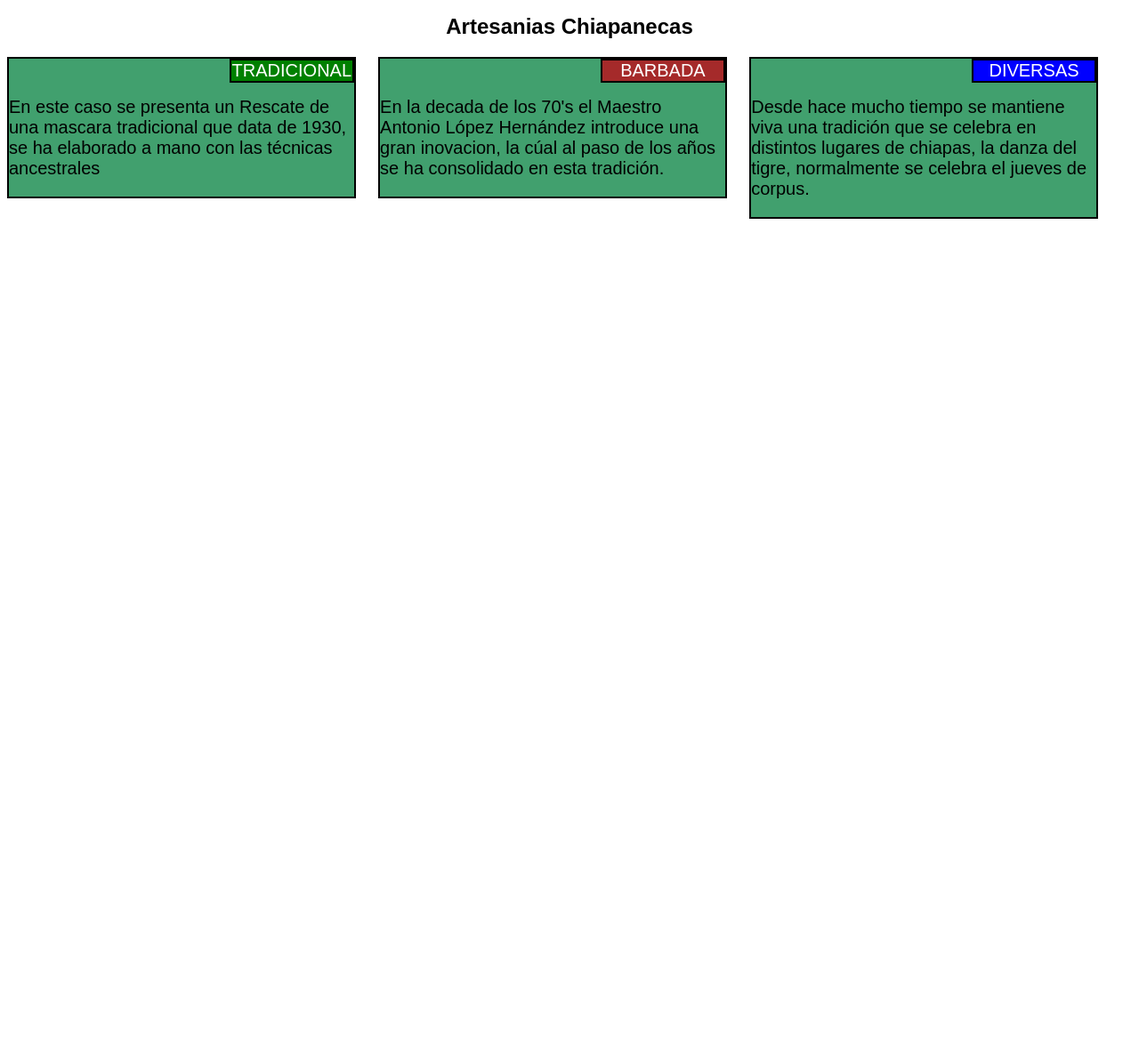
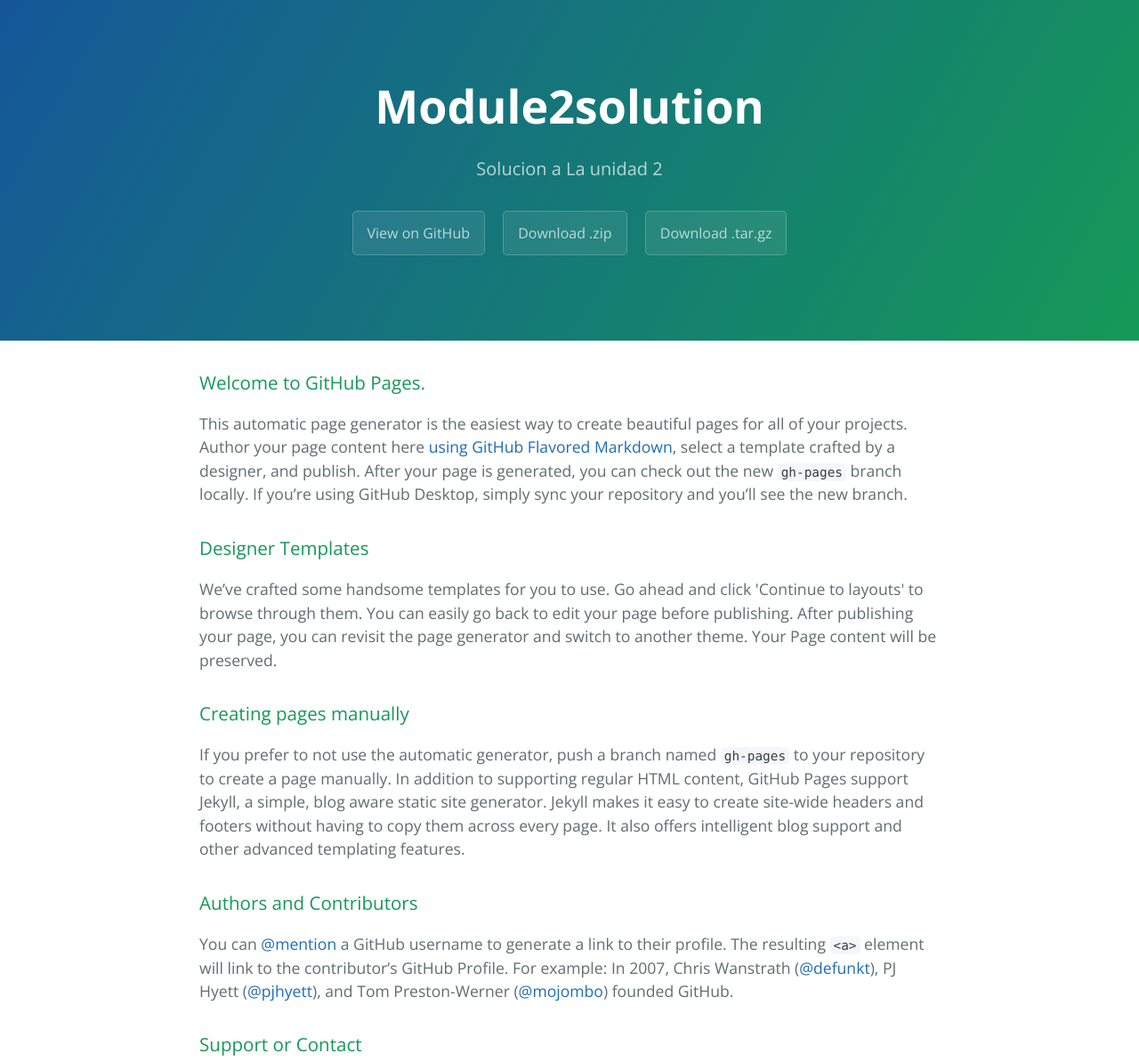
Before and after one commit to usiliceo/module2solution, a plain HTML site: page index.html in a window 1280 px wide. Shown: the top 1193 px of the page at 89% size. Before the commit the page ends 800 px from the top, so only its background shows below. Drawn offline with nearby package versions, Linux system fonts and the light colour scheme.

Commit message:
Create gh-pages branch via GitHub

```diff
--- a/index.html
+++ b/index.html
@@ -1,43 +1,57 @@
 <!DOCTYPE html>
-<html>
-<head>
-<meta charset="UTF-8">
-<title>SOL-U2 ATESANIAS</title>
-<meta name="viewport" content="width-device=width,
-	initial-scale=1, maximun-scale=1">
-<link rel="stylesheet" href="artesanias.css">
-<link href="logo.jpg" type="image/x-icon" rel="shortcut icon">
-</head>
+<html lang="en-us">
+  <head>
+    <meta charset="UTF-8">
+    <title>Module2solution by usiliceo</title>
+    <meta name="viewport" content="width=device-width, initial-scale=1">
+    <link rel="stylesheet" type="text/css" href="stylesheets/normalize.css" media="screen">
+    <link href='https://fonts.googleapis.com/css?family=Open+Sans:400,700' rel='stylesheet' type='text/css'>
+    <link rel="stylesheet" type="text/css" href="stylesheets/stylesheet.css" media="screen">
+    <link rel="stylesheet" type="text/css" href="stylesheets/github-light.css" media="screen">
+  </head>
+  <body>
+    <section class="page-header">
+      <h1 class="project-name">Module2solution</h1>
+      <h2 class="project-tagline">Solucion a La unidad 2</h2>
+      <a href="https://github.com/usiliceo/module2solution" class="btn">View on GitHub</a>
+      <a href="https://github.com/usiliceo/module2solution/zipball/master" class="btn">Download .zip</a>
+      <a href="https://github.com/usiliceo/module2solution/tarball/master" class="btn">Download .tar.gz</a>
+    </section>
 
-<body>
-	<h1>Artesanias Chiapanecas</h1>
-	<div class="renglon">
-		<div class="col-lg-4 col-md-6">
-			<div id="titulo" class="campo1">TRADICIONAL</div><br>
-			<p> En este caso se presenta un
-				Rescate de una mascara tradicional
-				que data de 1930, se ha elaborado  a
-				mano con las técnicas ancestrales </p>
-		</div>
+    <section class="main-content">
+      <h3>
+<a id="welcome-to-github-pages" class="anchor" href="#welcome-to-github-pages" aria-hidden="true"><span aria-hidden="true" class="octicon octicon-link"></span></a>Welcome to GitHub Pages.</h3>
 
-		<div class="col-lg-4 col-md-6">
-			<div id="titulo" class="campo2">BARBADA</div><br>
-			<p>En la decada de los 70's el
-			   Maestro Antonio López Hernández
-			   introduce una gran inovacion, la
-			   cúal al paso de los años se ha
-			   consolidado en esta tradición.</p>
-		</div>
+<p>This automatic page generator is the easiest way to create beautiful pages for all of your projects. Author your page content here <a href="https://guides.github.com/features/mastering-markdown/">using GitHub Flavored Markdown</a>, select a template crafted by a designer, and publish. After your page is generated, you can check out the new <code>gh-pages</code> branch locally. If you’re using GitHub Desktop, simply sync your repository and you’ll see the new branch.</p>
 
-		<div class="col-lg-4 col-md-1">
-			<div id="titulo" class="campo3">DIVERSAS</div><br>
-			<p> Desde hace mucho tiempo se
-				mantiene viva una tradición que
-				se celebra en distintos lugares
-				de chiapas, la danza del tigre,
-				normalmente se celebra el jueves
-				de corpus.</p>
-		</div>
-	</div>
-</body>
+<h3>
+<a id="designer-templates" class="anchor" href="#designer-templates" aria-hidden="true"><span aria-hidden="true" class="octicon octicon-link"></span></a>Designer Templates</h3>
+
+<p>We’ve crafted some handsome templates for you to use. Go ahead and click 'Continue to layouts' to browse through them. You can easily go back to edit your page before publishing. After publishing your page, you can revisit the page generator and switch to another theme. Your Page content will be preserved.</p>
+
+<h3>
+<a id="creating-pages-manually" class="anchor" href="#creating-pages-manually" aria-hidden="true"><span aria-hidden="true" class="octicon octicon-link"></span></a>Creating pages manually</h3>
+
+<p>If you prefer to not use the automatic generator, push a branch named <code>gh-pages</code> to your repository to create a page manually. In addition to supporting regular HTML content, GitHub Pages support Jekyll, a simple, blog aware static site generator. Jekyll makes it easy to create site-wide headers and footers without having to copy them across every page. It also offers intelligent blog support and other advanced templating features.</p>
+
+<h3>
+<a id="authors-and-contributors" class="anchor" href="#authors-and-contributors" aria-hidden="true"><span aria-hidden="true" class="octicon octicon-link"></span></a>Authors and Contributors</h3>
+
+<p>You can <a href="https://help.github.com/articles/basic-writing-and-formatting-syntax/#mentioning-users-and-teams" class="user-mention">@mention</a> a GitHub username to generate a link to their profile. The resulting <code>&lt;a&gt;</code> element will link to the contributor’s GitHub Profile. For example: In 2007, Chris Wanstrath (<a href="https://github.com/defunkt" class="user-mention">@defunkt</a>), PJ Hyett (<a href="https://github.com/pjhyett" class="user-mention">@pjhyett</a>), and Tom Preston-Werner (<a href="https://github.com/mojombo" class="user-mention">@mojombo</a>) founded GitHub.</p>
+
+<h3>
+<a id="support-or-contact" class="anchor" href="#support-or-contact" aria-hidden="true"><span aria-hidden="true" class="octicon octicon-link"></span></a>Support or Contact</h3>
+
+<p>Having trouble with Pages? Check out our <a href="https://help.github.com/pages">documentation</a> or <a href="https://github.com/contact">contact support</a> and we’ll help you sort it out.</p>
+
+      <footer class="site-footer">
+        <span class="site-footer-owner"><a href="https://github.com/usiliceo/module2solution">Module2solution</a> is maintained by <a href="https://github.com/usiliceo">usiliceo</a>.</span>
+
+        <span class="site-footer-credits">This page was generated by <a href="https://pages.github.com">GitHub Pages</a> using the <a href="https://github.com/jasonlong/cayman-theme">Cayman theme</a> by <a href="https://twitter.com/jasonlong">Jason Long</a>.</span>
+      </footer>
+
+    </section>
+
+
+  </body>
 </html>
```
Also changed, not shown: params.json (added, +1 -0 lines).
